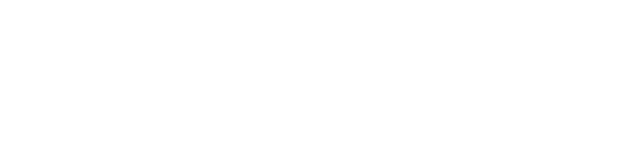
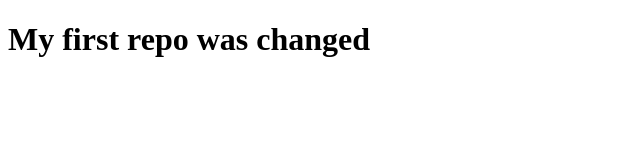
Before and after one commit to sujonifty/my-second-repo, a plain HTML site: page index.html in a window 1280 px wide. Shown: the whole page, without its empty margins (0-640 px from the left). Drawn offline with Linux system fonts and the light colour scheme.

Commit message:
my first repo was changed

```diff
--- a/index.html
+++ b/index.html
@@ -7,6 +7,6 @@
     <title>My second repo</title>
 </head>
 <body>
-
+    <h1>My first repo was changed</h1>
 </body>
 </html>
```
